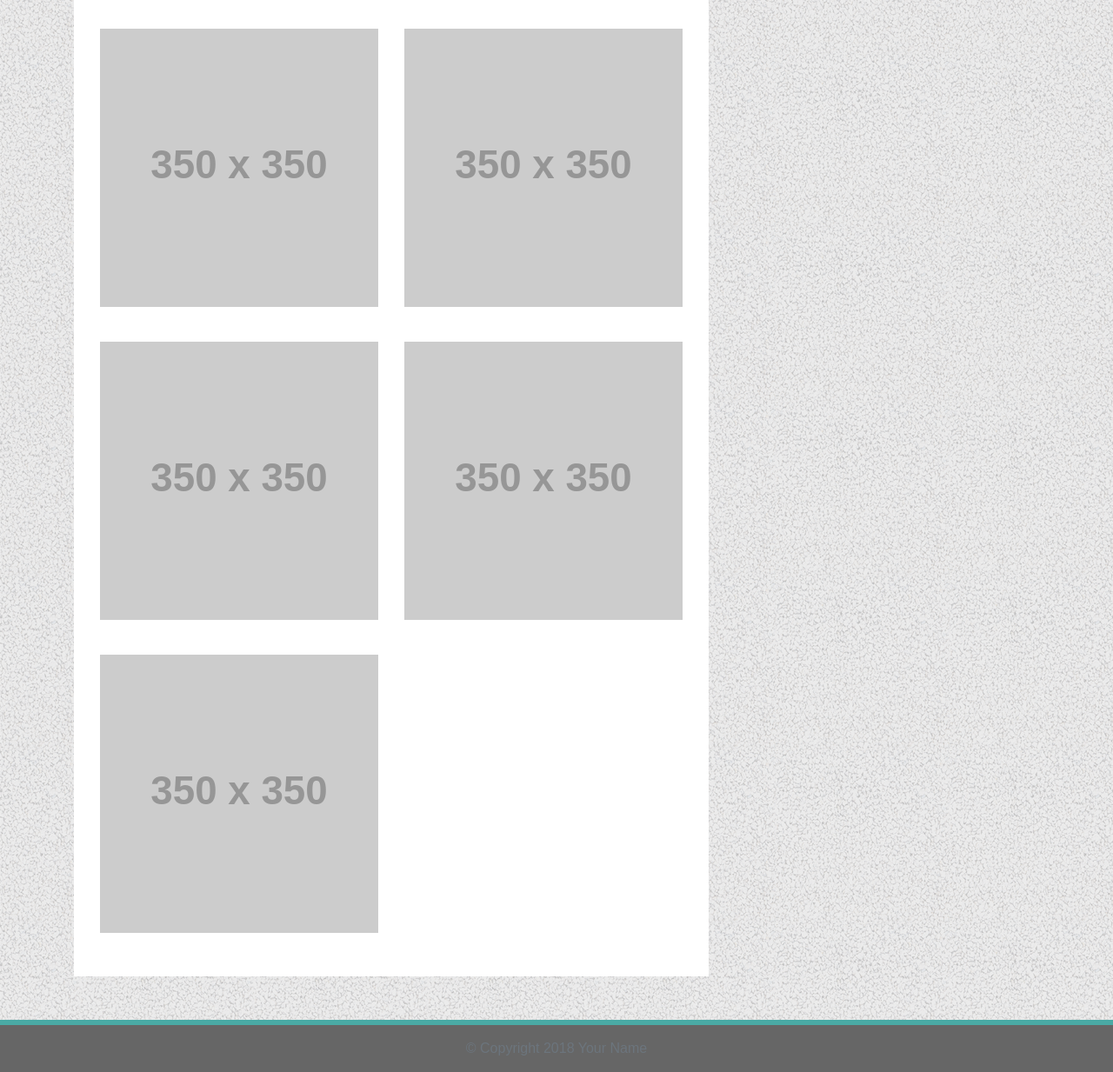
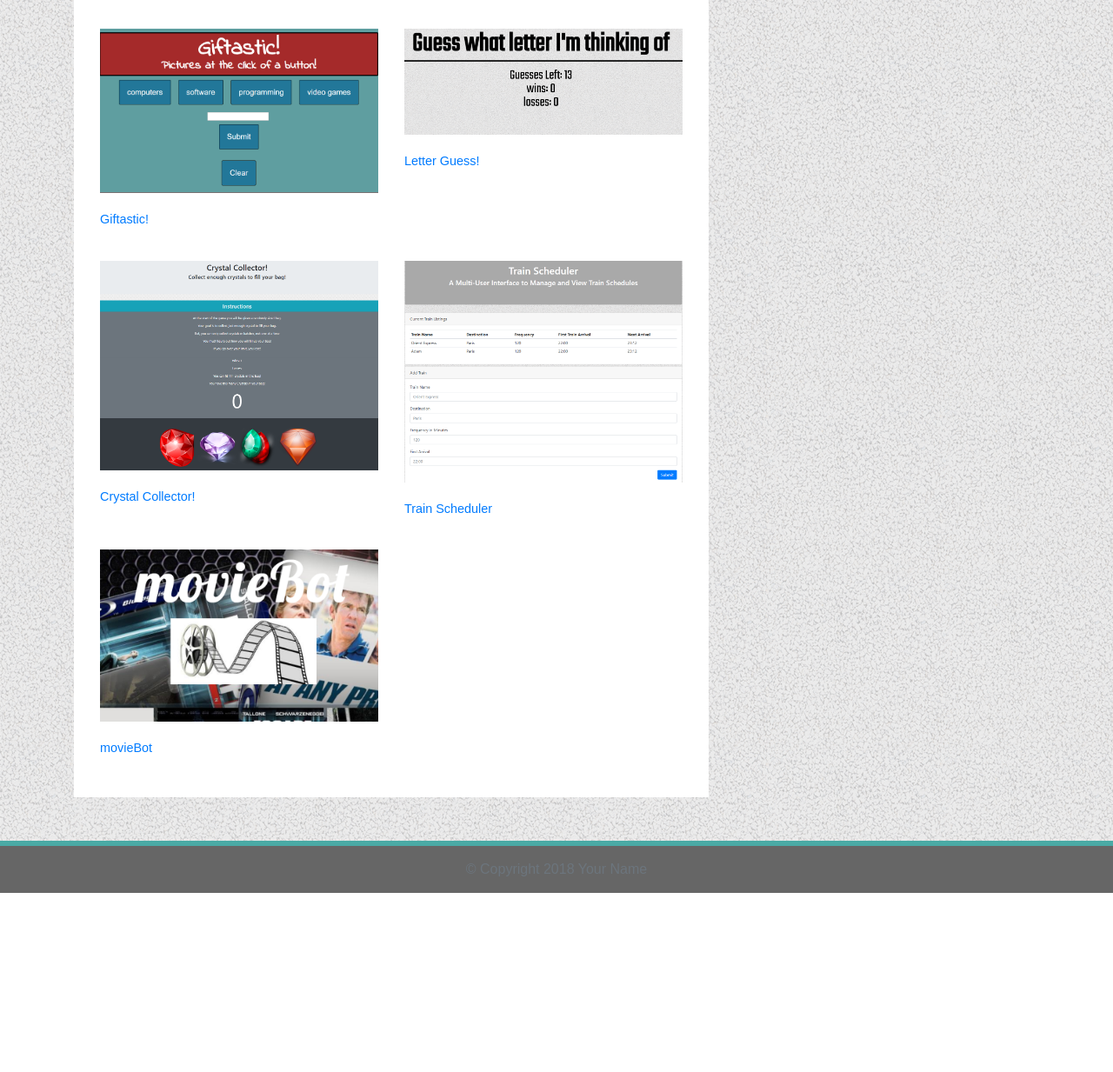
Before and after one commit to ghost0fharambe/ghost0fharambe.github.io, a plain HTML site: page portfolio.html in a window 1280 px wide. Shown: the part 240-1473 px from the top of the page at 87% size. After the commit the page ends 1267 px from the top, so only its background shows below. Drawn offline with nearby package versions, Linux system fonts and the light colour scheme; placeholder pictures from the web are drawn by us.

Commit message:
updated projects page

```diff
--- a/portfolio.html
+++ b/portfolio.html
@@ -7,7 +7,7 @@
   <meta name="viewport" content="width=device-width, initial-scale=1.0">
   <meta http-equiv="X-UA-Compatible" content="ie=edge">
 
-  <title>Bootstrap Basic Portfolio</title>
+  <title>Adam Karman's Portfolio</title>
 
   <!-- Boostrap Stylesheet -->
   <link rel="stylesheet" href="https://maxcdn.bootstrapcdn.com/bootstrap/4.0.0/css/bootstrap.min.css">
@@ -20,7 +20,7 @@
   <nav class="navbar navbar-expand-lg navbar-light bg-light">
     <div class="container">
       <!-- Brand and toggle get grouped for better mobile display -->
-          <a class="navbar-brand" href="index.html" id="logo">Your Name</a>
+      <a class="navbar-brand" href="index.html" id="logo">Adam Karman</a>
       <button class="navbar-toggler" type="button" data-toggle="collapse" data-target="#navbarTogglerDemo01"
         aria-controls="navbarTogglerDemo01" aria-expanded="false" aria-label="Toggle navigation">
         <span class="navbar-toggler-icon"></span>
@@ -54,23 +54,40 @@
           <hr />
           <div class="row">
             <div class="col-sm-6 col-md-12 col-lg-6">
-              <img class="img-fluid port-image" src="https://via.placeholder.com/350x350" alt="">
+              <figure class="figure">
+                <img class="img-fluid port-image" src="assets/imgs/Capture.PNG" alt="">
+                <figcaption class="figure-caption"><a href="https://www.ghost0fharambe.github.io/ajax-giftastic/">Giftastic!</a>
+                </figcaption>
+              </figure>
             </div>
             <div class="col-sm-6 col-md-12 col-lg-6">
-              <img class="img-fluid port-image" src="https://via.placeholder.com/350x350" alt="">
+              <figure class="figure">
+                <img class="img-fluid port-image" src="assets/imgs/letter-guess.PNG" alt="">
+                <figcaption class="figure-caption"><a href="https://www.ghost0fharambe.github.io/psychic-game/">Letter
+                    Guess!</a></figcaption>
+              </figure>
             </div>
           </div>
           <div class="row">
             <div class="col-sm-6 col-md-12 col-lg-6">
-              <img class="img-fluid port-image" src="https://via.placeholder.com/350x350" alt="">
+              <figure class="figure">
+                <img class="img-fluid port-image" src="assets/imgs/crystal-game.PNG" alt="">
+                <figcaption class="figure-caption"><a href="https://www.ghost0fharambe.github.io/unit-4-game/">Crystal Collector!</a></figcaption>
+              </figure>
             </div>
             <div class="col-sm-6 col-md-12 col-lg-6">
-              <img class="img-fluid port-image" src="https://via.placeholder.com/350x350" alt="">
+              <figure class="figure">
+              <img class="img-fluid port-image" src="assets/imgs/train-scheduler.PNG" alt="">
+              <figcaption class="figure-caption"><a href="https://www.ghost0fharambe.github.io/train-scheduler/">Train Scheduler</a></figcaption>
+              </figure>
             </div>
           </div>
           <div class="row">
             <div class="col-sm-6 col-md-12 col-lg-6">
-              <img class="img-fluid port-image" src="https://via.placeholder.com/350x350" alt="">
+              <figure class="figure">
+              <img class="img-fluid port-image" src="assets/imgs/moviebot.PNG" alt="">
+              <figcaption class="figure-caption"><a href="https://www.cbessjr.github.io/project-1/">movieBot</a></figcaption>
+              </figure>
             </div>
           </div>
         </article>
@@ -92,7 +109,8 @@
   <script type="text/javascript" src="https://cdnjs.cloudflare.com/ajax/libs/jquery/3.2.1/jquery.min.js"></script>
 
   <!-- Bootstrap CDN -->
-  <script src="https://maxcdn.bootstrapcdn.com/bootstrap/4.0.0/js/bootstrap.min.js"></script></script>
+  <script src="https://maxcdn.bootstrapcdn.com/bootstrap/4.0.0/js/bootstrap.min.js"></script>
+  </script>
 
 </body>
 
```
Also changed, not shown: assets/imgs/moviebot.PNG (added). Lines whose indentation alone changed are shown as unchanged.
